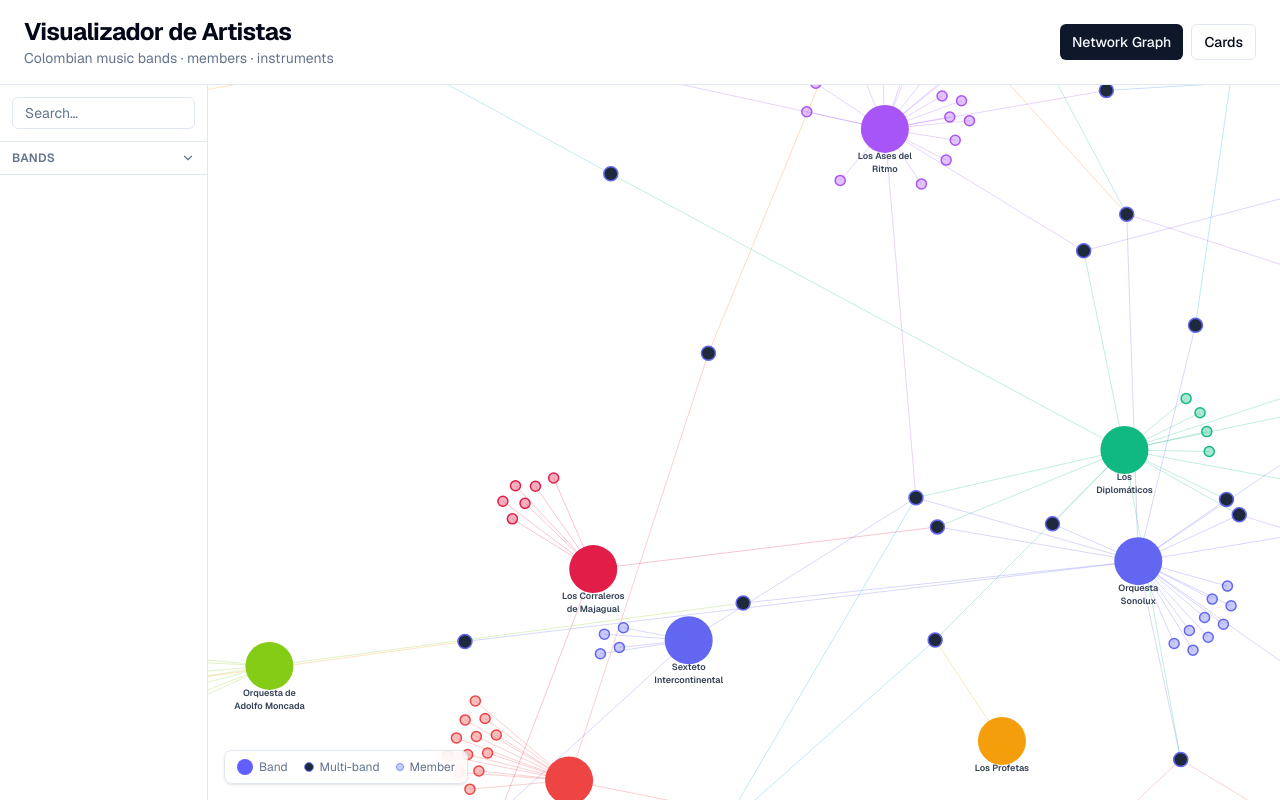
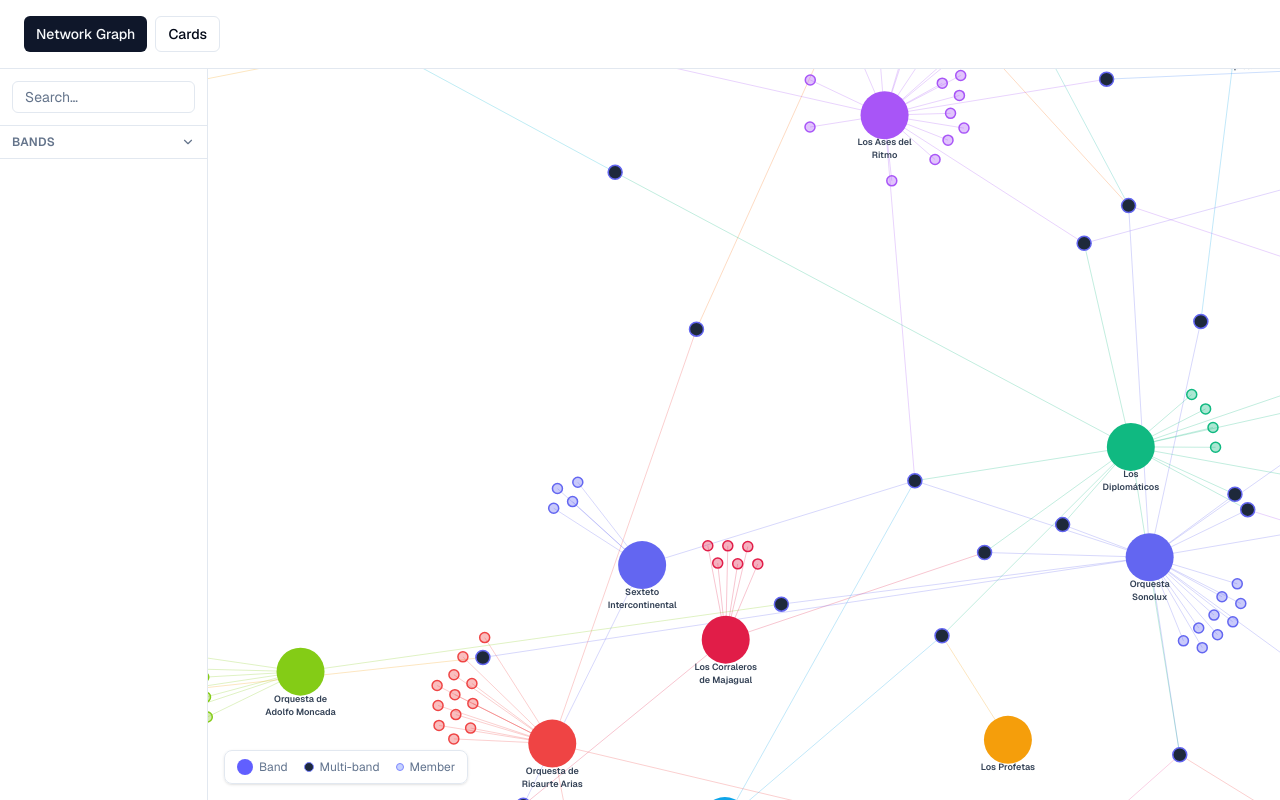
Before and after one commit to derfaule/visualizador_artistas, a Next.js app: page / in a window 1280 px wide. Built offline with nearby package versions, Linux system fonts and the light colour scheme.

Commit message:
Remove in-app title header (shown in saint-cocho panel header instead)
Co-Authored-By: Claude Sonnet 4.6 <noreply@anthropic.com>
Claude-Session: https://claude.ai/code/session_011b3RziBDzdehf7ZUU36Grn

```diff
--- a/src/app/page.tsx
+++ b/src/app/page.tsx
@@ -82,11 +82,7 @@ export default function Home() {
   return (
     <main className="h-screen bg-background flex flex-col overflow-hidden">
       {/* Header */}
-      <div className="border-b px-6 py-4 flex flex-col gap-4 md:flex-row md:items-center md:justify-between shrink-0">
-        <div>
-          <h1 className="text-2xl font-bold tracking-tight">Visualizador de Artistas</h1>
-          <p className="text-muted-foreground text-sm">Colombian music bands · members · instruments</p>
-        </div>
+      <div className="border-b px-6 py-4 flex gap-2 shrink-0 items-center">
         <div className="flex gap-2">
           <Button variant={view === "graph" ? "default" : "outline"} size="sm" onClick={() => setView("graph")}>
             Network Graph
```
